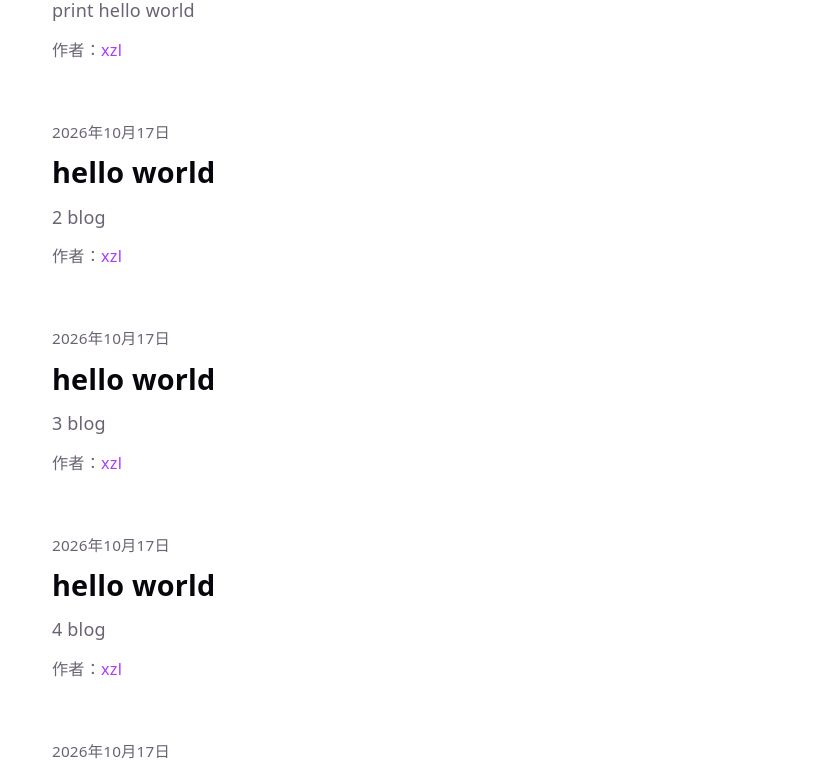
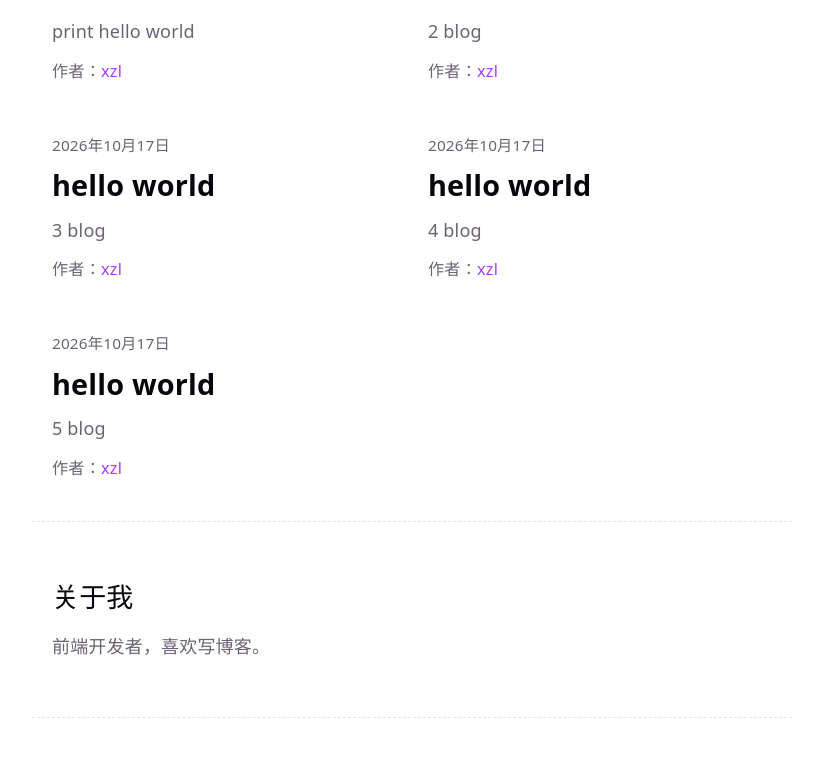
Before and after one commit to xzl683/xiaoping_blog, a Vue app: page / in a window 1280 px wide. Shown: the part 369-1147 px from the top of the page, without its empty margins (228-1051 px from the left). Built offline with nearby package versions, Linux system fonts and the light colour scheme.

Commit message:
style: 各区块用虚线分隔，文章列表改为两列布局
- header / hero / 文章列表 / 侧边栏底部添加 1px dashed 分隔线
- 文章列表改为 flex-wrap 两列（calc(50% - 16px)），gap 控制间距
- 手机端 (<=600px) 自动回退为单列

```diff
--- a/src/components/Home.vue
+++ b/src/components/Home.vue
@@ -69,6 +69,7 @@ const { articles } = useArticlesStore();
 	height: 60px;
 	padding: 0 20px;
 	box-sizing: border-box;
+	border-bottom: 1px dashed var(--border);
 }
 
 .logo {
@@ -96,6 +97,7 @@ const { articles } = useArticlesStore();
 	padding: 60px 20px 40px;
 	box-sizing: border-box;
 	text-align: left;
+	border-bottom: 1px dashed var(--border);
 }
 
 .blog-title {
@@ -113,16 +115,29 @@ const { articles } = useArticlesStore();
 	line-height: 1.6;
 }
 
-/* ===== 文章列表 ===== */
+/* ===== 文章列表（两列布局） ===== */
 .articles-list {
+	display: flex;
+	flex-wrap: wrap;
+	gap: 48px 32px;
 	width: 100%;
 	max-width: 760px;
-	padding: 20px;
+	padding: 40px 20px;
+	box-sizing: border-box;
+	border-bottom: 1px dashed var(--border);
+}
+
+.article-card {
+	flex: 0 0 calc(50% - 16px);
+	margin-bottom: 0;
 	box-sizing: border-box;
 }
 
-.article-card {
-	margin-bottom: 56px;
+/* 手机端：单列 */
+@media (max-width: 600px) {
+	.article-card {
+		flex: 0 0 100%;
+	}
 }
 
 .article-date {
@@ -170,8 +185,9 @@ const { articles } = useArticlesStore();
 .sidebar {
 	width: 100%;
 	max-width: 760px;
-	padding: 20px;
+	padding: 40px 20px;
 	box-sizing: border-box;
+	border-bottom: 1px dashed var(--border);
 }
 
 /* ===== Footer ===== */
```
